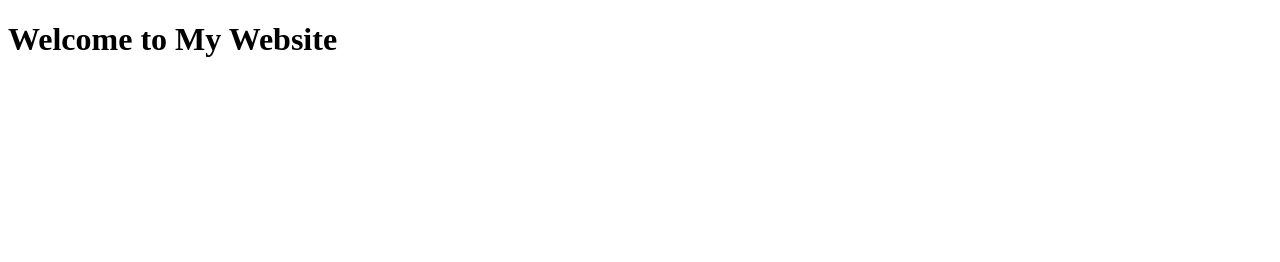
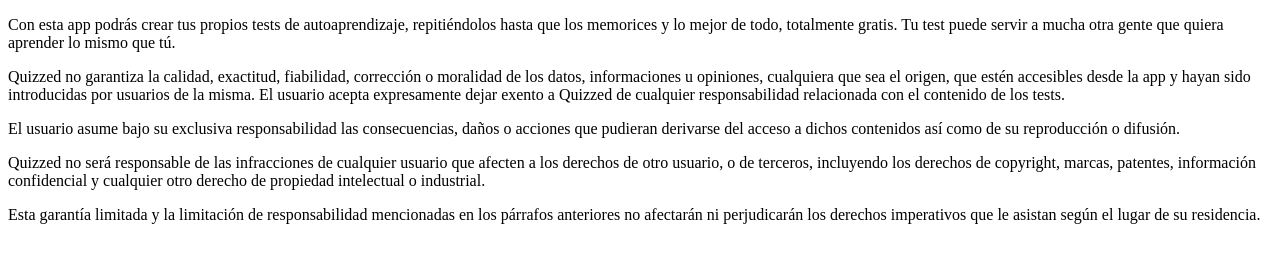
Before and after one commit to sergiolucas/quizzed-web, a plain HTML site: page index.html in a window 1280 px wide. Drawn offline with Linux system fonts and the light colour scheme.

Commit message:
Update index.html

```diff
--- a/index.html
+++ b/index.html
@@ -5,13 +5,15 @@
     <meta name="viewport" content="width=device-width, initial-scale=1.0">
     <meta http-equiv="X-UA-Compatible" content="ie=edge">
     <title>My Website</title>
-    <link rel="stylesheet" href="./style.css">
     <link rel="icon" href="./favicon.ico" type="image/x-icon">
   </head>
   <body>
     <main>
-        <h1>Welcome to My Website</h1>
+        <p>Con esta app podrás crear tus propios tests de autoaprendizaje, repitiéndolos hasta que los memorices y lo mejor de todo, totalmente gratis. Tu test puede servir a mucha otra gente que quiera aprender lo mismo que tú.</p>
+    	<p>Quizzed no garantiza la calidad, exactitud, fiabilidad, corrección o moralidad de los datos, informaciones u opiniones, cualquiera que sea el origen, que estén accesibles desde la app y hayan sido introducidas por usuarios de la misma. El usuario acepta expresamente dejar exento a Quizzed de cualquier responsabilidad relacionada con el contenido de los tests.</p>
+	<p>El usuario asume bajo su exclusiva responsabilidad las consecuencias, daños o acciones que pudieran derivarse del acceso a dichos contenidos así como de su reproducción o difusión.</p>
+	<p>Quizzed no será responsable de las infracciones de cualquier usuario que afecten a los derechos de otro usuario, o de terceros, incluyendo los derechos de copyright, marcas, patentes, información confidencial y cualquier otro derecho de propiedad intelectual o industrial.</p>
+	<p>Esta garantía limitada y la limitación de responsabilidad mencionadas en los párrafos anteriores no afectarán ni perjudicarán los derechos imperativos que le asistan según el lugar de su residencia.</p>
     </main>
-	<script src="index.js"></script>
   </body>
 </html>
```
